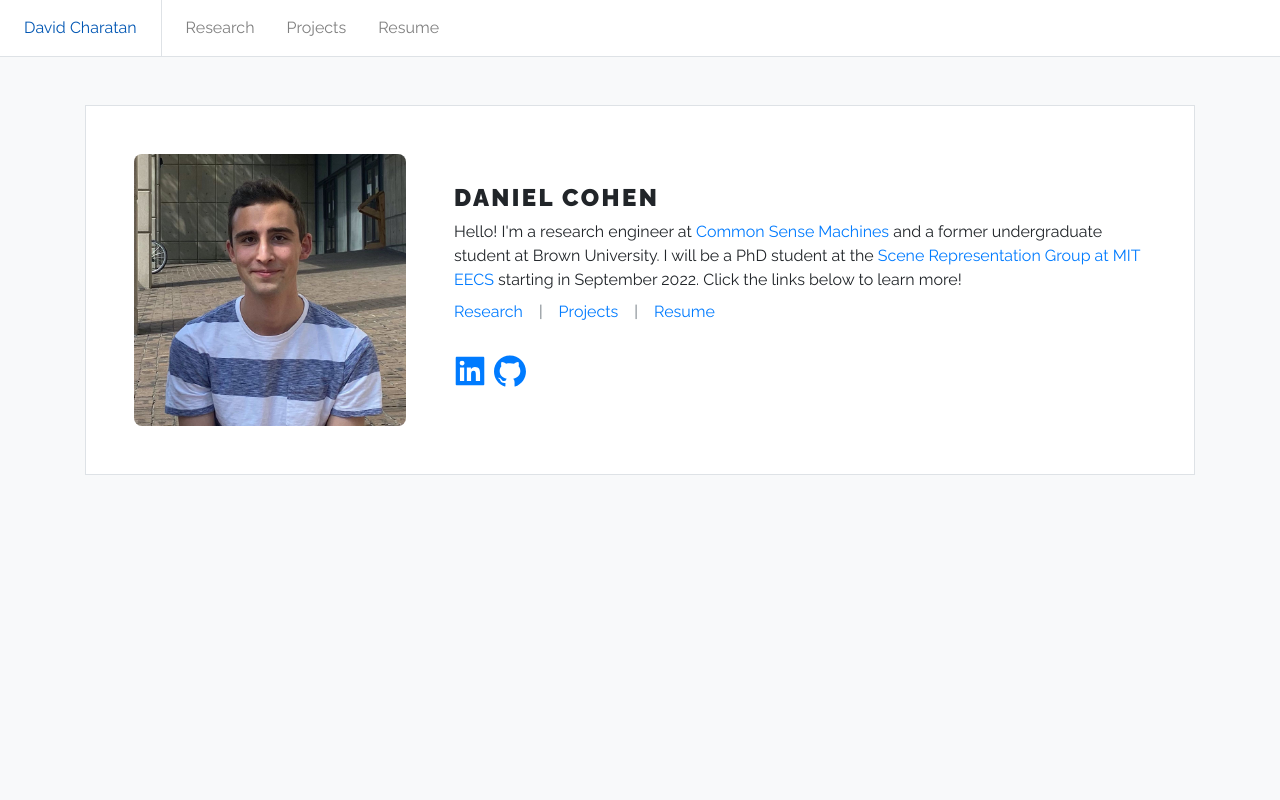
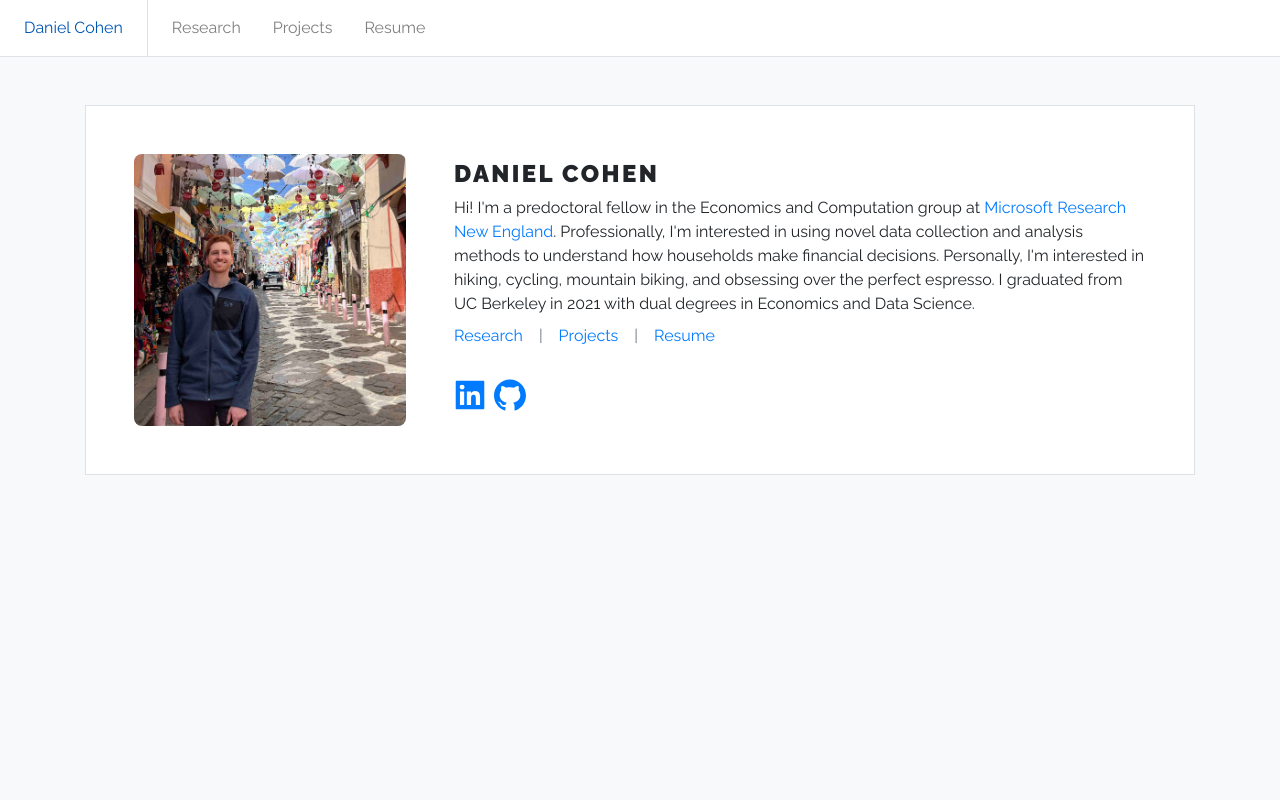
Before and after one commit to dannyboy2233/dannyboy2233.github.io, a React (Create React App) app: page /#/ in a window 1280 px wide. Shown: the top 800 px of the page. Built offline with nearby package versions, Linux system fonts and the light colour scheme.

Commit message:
update picture, home page, part of resume

```diff
--- a/src/features/header/Header.jsx
+++ b/src/features/header/Header.jsx
@@ -9,7 +9,7 @@ const Header = () => (
     className="border-bottom p-0 align-items-stretch"
   >
     <HeaderLink to="/" className="border-right px-4 py-3">
-      David Charatan
+      Daniel Cohen
     </HeaderLink>
     <Navbar.Toggle aria-controls="basic-navbar-nav" className="border-0" />
     <Navbar.Collapse>
--- a/src/features/pages/Home.jsx
+++ b/src/features/pages/Home.jsx
@@ -13,14 +13,17 @@ const Home = () => (
       <div className="p-4">
         <h1>Daniel Cohen</h1>
         <div>
-          Hello! I&apos;m a research engineer at{' '}
-          <a href="https://csm.ai/">Common Sense Machines</a> and a former
-          undergraduate student at Brown University. I will be a PhD student at
-          the{' '}
-          <a href="https://www.scenerepresentations.org/">
-            Scene Representation Group at MIT EECS
-          </a>{' '}
-          starting in September 2022. Click the links below to learn more!
+          Hi! I&apos;m a predoctoral fellow in the Economics and Computation
+          group at{' '}
+          <a href="https://www.microsoft.com/en-us/research/lab/microsoft-research-new-england/">
+            Microsoft Research New England
+          </a>
+          . Professionally, I&apos;m interested in using novel data collection
+          and analysis methods to understand how households make financial
+          decisions. Personally, I&apos;m interested in hiking, cycling,
+          mountain biking, and obsessing over the perfect espresso. I graduated
+          from UC Berkeley in 2021 with dual degrees in Economics and Data
+          Science.
         </div>
         <div className="mt-2">
           <Link to="/research">Research</Link>
@@ -32,11 +35,11 @@ const Home = () => (
         <div className="mt-4 d-flex flex-row">
           <IconButton
             className="mr-2"
-            href="https://www.linkedin.com/in/davidcharatan/"
+            href="https://www.linkedin.com/in/daniel-cohen-12312a140"
           >
             <LinkedinFilled />
           </IconButton>
-          <IconButton href="https://github.com/dcharatan">
+          <IconButton href="https://github.com/dannyboy2233">
             <GithubFilled />
           </IconButton>
         </div>
--- a/src/features/pages/Resume.jsx
+++ b/src/features/pages/Resume.jsx
@@ -18,13 +18,13 @@ const Resume = () => {
     <Page title="Resume" subtitle={subtitle}>
       <ResumeSection name="Education">
         <Degree
-          name="Sc.B. Computer Engineering"
-          university="Brown University (Providence, RI)"
+          name="B.A. Economics &amp; B.A. Data Science"
+          university="University of California, Berkeley (Berkeley, CA)"
           years="2017–2021"
-          notes="with honors, magna cum laude"
+          notes="with High Honors, High Distinction"
         />
       </ResumeSection>
-      <ResumeSection name="Work Experience">
+      <ResumeSection name="Professional Experience">
         <WorkExperience
           company="Common Sense Machines"
           location="Cambridge, MA"
@@ -32,7 +32,7 @@ const Resume = () => {
           dates="September 2021–August 2022"
           bullets={[
             'Developed technology related to 3D reconstruction and object understanding.',
-            'Worked on optimized neural scene representations using CUDA.'
+            'Worked on optimized neural scene representations using CUDA.',
           ]}
         />
         <WorkExperience
```
Also changed, not shown: src/features/home/me.jpg.
